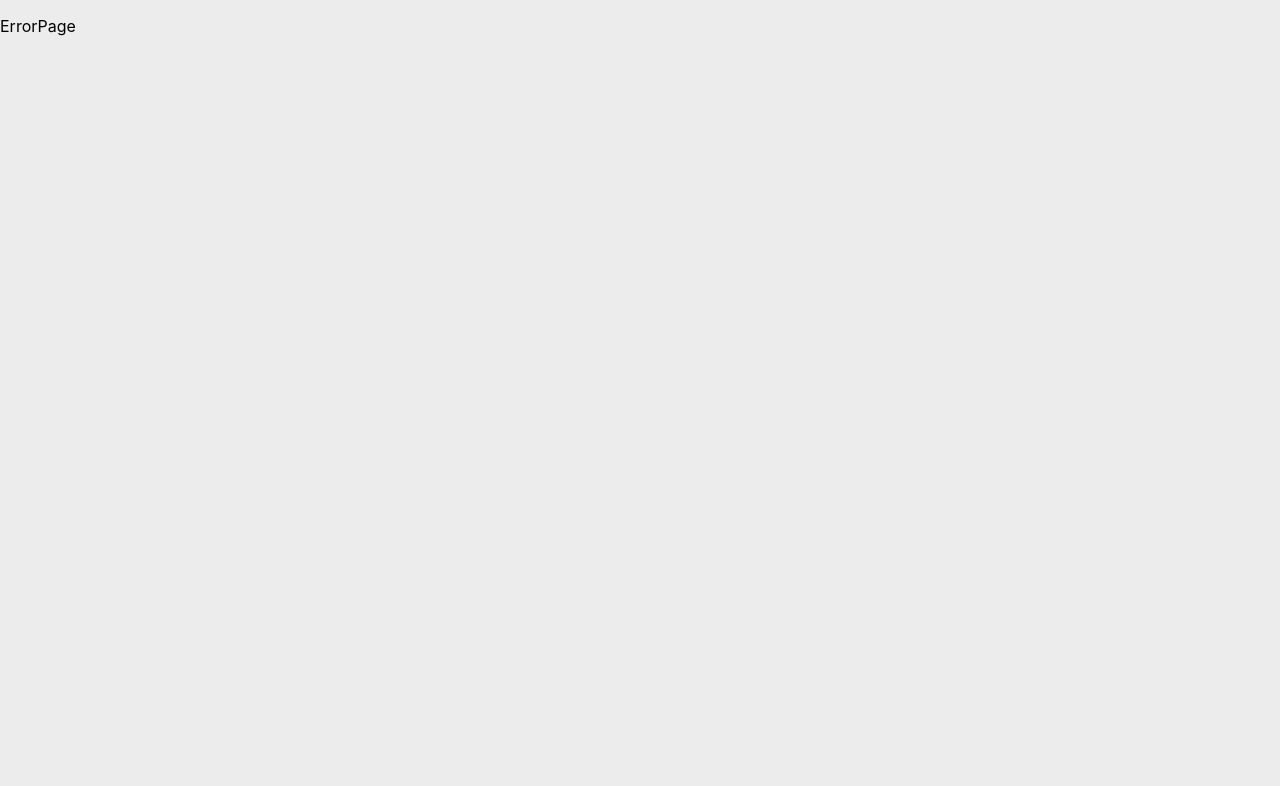
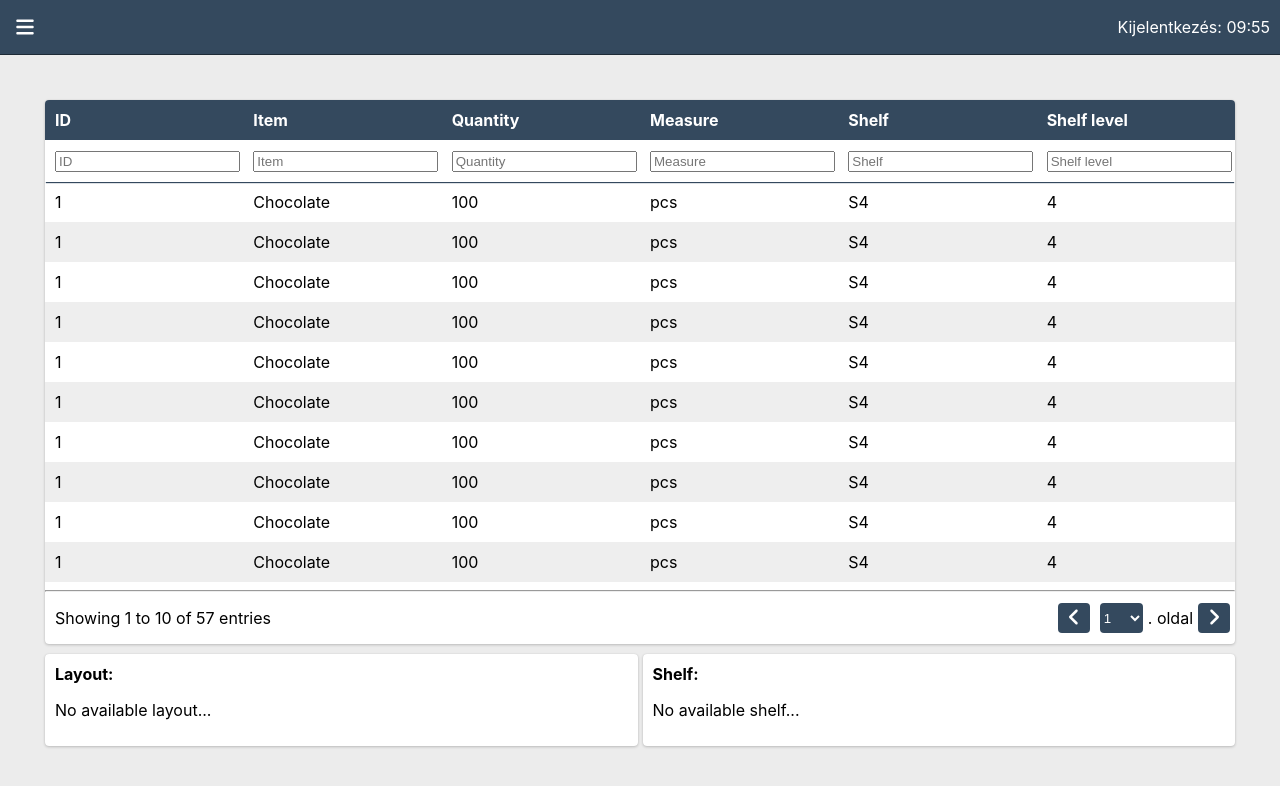
Before and after one commit to Efeglas/Racky, a React (Create React App) app: page /inventory in a window 1280 px wide. Before the commit this address had no page. Shown: the top 786 px of the page. Built offline with nearby package versions, Linux system fonts and the light colour scheme; no server answers; sample sign-in values are in the browser's storage.

Commit message:
Added inventory, adjusted home page
Added inventory page
Added inventory to navigation
Added inventory path to router
Adjusted search to home page

```diff
--- a/src/App.js
+++ b/src/App.js
@@ -8,7 +8,7 @@ import Login from "./pages/Login";
 import Root from "./pages/Root";
 import ErrorPage from "./pages/ErrorPage";
 import PrivateRoute from "./pages/PrivateRoute";
-import Search from "./pages/Search";
+import Home from "./pages/Home";
 import Roles from "./pages/Roles";
 import Users from "./pages/Users";
 import Password from "./pages/Password";
@@ -16,18 +16,20 @@ import Profile, {loader as userDataLoader} from "./pages/Profile";
 import UserInfo, {loader as adminsLoader} from "./pages/UserInfo";
 import Layout from "./pages/Layout";
 import Items from "./pages/Items";
+import Inventory from "./pages/Inventory";
 
 const router = createBrowserRouter([
   {path: "/login", element: <Login />},
   {path: "/userInfo", element: <UserInfo />, loader: adminsLoader},
   {path: "/", element: <PrivateRoute to='/login'><Root /></PrivateRoute>, errorElement: <ErrorPage />, children: [
-    {path: "/", element: <Search />},
+    {path: "/", element: <Home />},
     {path: "/roles", element: <Roles />},
     {path: "/users", element: <Users />},
     {path: "/password", element: <Password />},
     {path: "/layouts", element: <Layout />},
     {path: "/profile", element: <Profile />, loader: userDataLoader},
     {path: "/items", element: <Items />},
+    {path: "/inventory", element: <Inventory />},
   ]},
 ]);
 
--- a/src/components/SideNavigation.js
+++ b/src/components/SideNavigation.js
@@ -24,7 +24,10 @@ const SideNavigation = (props) => {
             </div>
         </div>
         <ul>
-          <li onClick={props.onOpen}>
+            <li onClick={props.onOpen}>
+              <NavLink to="/">Home</NavLink>
+            </li>
+            <li onClick={props.onOpen}>
               <NavLink to="/profile">Profile</NavLink>
             </li>
           <PrivateLink permission={[2]}>
@@ -47,6 +50,11 @@ const SideNavigation = (props) => {
               <NavLink to="/items">Items</NavLink>
             </li>
           </PrivateLink>
+          <PrivateLink permission={[5]}>
+            <li onClick={props.onOpen}>
+              <NavLink to="/inventory">Invetory</NavLink>
+            </li>
+          </PrivateLink>
           <li onClick={props.onLogout}>
             <button type='button'>Logout</button>
           </li>
--- /dev/null
+++ b/src/pages/Home.js
@@ -0,0 +1,7 @@
+const Home = () => {
+    return (
+        <p>Some kind of dashboard</p>
+    );
+}
+
+export default Home;
--- /dev/null
+++ b/src/pages/Inventory.js
@@ -0,0 +1,173 @@
+import Icon from '../icons/Icon';
+import style from './Inventory.module.css';
+import { useState, useEffect } from 'react';
+
+const Inventory = () => {
+
+    const [resultInventory, setResultInventory] = useState({});
+
+    const loadInventory = async () => {
+
+        const response = await fetch("http://192.168.50.62:8080/inventory/get", {
+            method: "POST",
+            headers: {
+                'Content-Type': 'application/json',
+            },
+            body: JSON.stringify({token: localStorage.getItem("token")})
+        });
+        const json = await response.json();
+        console.log(json);
+        setResultInventory(json.inventory);
+    }
+
+    useEffect(() => {
+        loadInventory();
+    }, []);
+
+    const generateOptions = () => {
+        //? PLACEHOLDER
+        const array = [];
+        for (let i = 1; i <= 100; i++) {
+            array.push(<option key={i} value={i}>{i}</option>);
+        }
+        return array;
+    }
+
+    return (
+        <div className={style.container}>
+
+            <div className={style.inventory}>
+                <table>
+                    <thead>
+                        <tr>
+                            <th>ID</th>
+                            <th>Item</th>
+                            <th>Quantity</th>
+                            <th>Measure</th>
+                            <th>Shelf</th>
+                            <th>Shelf level</th>
+                        </tr>
+                        <tr>
+                            <td><input type='text' placeholder='ID'/></td>
+                            <td><input type='text' placeholder='Item'/></td>
+                            <td><input type='text' placeholder='Quantity'/></td>
+                            <td><input type='text' placeholder='Measure'/></td>
+                            <td><input type='text' placeholder='Shelf'/></td>
+                            <td><input type='text' placeholder='Shelf level'/></td>
+                        </tr>
+                    </thead>
+                    <tbody>
+                        <tr>
+                            <td>1</td>
+                            <td>Chocolate</td>
+                            <td>100</td>
+                            <td>pcs</td>
+                            <td>S4</td>
+                            <td>4</td>
+                        </tr>
+                        <tr>
+                            <td>1</td>
+                            <td>Chocolate</td>
+                            <td>100</td>
+                            <td>pcs</td>
+                            <td>S4</td>
+                            <td>4</td>
+                        </tr>
+                        <tr>
+                            <td>1</td>
+                            <td>Chocolate</td>
+                            <td>100</td>
+                            <td>pcs</td>
+                            <td>S4</td>
+                            <td>4</td>
+                        </tr>
+                        <tr>
+                            <td>1</td>
+                            <td>Chocolate</td>
+                            <td>100</td>
+                            <td>pcs</td>
+                            <td>S4</td>
+                            <td>4</td>
+                        </tr>
+                        <tr>
+                            <td>1</td>
+                            <td>Chocolate</td>
+                            <td>100</td>
+                            <td>pcs</td>
+                            <td>S4</td>
+                            <td>4</td>
+                        </tr>
+                        <tr>
+                            <td>1</td>
+                            <td>Chocolate</td>
+                            <td>100</td>
+                            <td>pcs</td>
+                            <td>S4</td>
+                            <td>4</td>
+                        </tr>
+                        <tr>
+                            <td>1</td>
+                            <td>Chocolate</td>
+                            <td>100</td>
+                            <td>pcs</td>
+                            <td>S4</td>
+                            <td>4</td>
+                        </tr>
+                        <tr>
+                            <td>1</td>
+                            <td>Chocolate</td>
+                            <td>100</td>
+                            <td>pcs</td>
+                            <td>S4</td>
+                            <td>4</td>
+                        </tr>
+                        <tr>
+                            <td>1</td>
+                            <td>Chocolate</td>
+                            <td>100</td>
+                            <td>pcs</td>
+                            <td>S4</td>
+                            <td>4</td>
+                        </tr>
+                        <tr>
+                            <td>1</td>
+                            <td>Chocolate</td>
+                            <td>100</td>
+                            <td>pcs</td>
+                            <td>S4</td>
+                            <td>4</td>
+                        </tr>
+                    </tbody>
+                </table>
+                <hr className={style.mb0}></hr>
+                <div className={style.pagination}>
+                    <div>
+                        <p>Showing 1 to 10 of 57 entries</p>
+                    </div>
+                    <div>
+                        <button><Icon size='20' icon='angle-left' /></button>
+                        <select>
+                            {generateOptions()}
+                        </select>
+                        . oldal
+                        <button><Icon size='20' icon='angle-right' /></button>
+                    </div>
+                </div>
+            </div>
+
+            <div className={style.layout}>
+                <div>
+                    <h4>Layout:</h4>
+                    <p>No available layout...</p>
+                </div>
+                <div>
+                    <h4>Shelf:</h4>
+                    <p>No available shelf...</p>
+                </div>
+            </div>
+
+        </div>
+    );
+}
+
+export default Inventory;
--- /dev/null
+++ b/src/pages/Inventory.module.css
@@ -0,0 +1,152 @@
+.container {
+    display: flex;
+    align-items: center;
+    flex-direction: column;
+    padding: 30px;
+}
+
+.inventory {
+    background-color: white;
+    box-shadow: 0 0 1px rgba(0,0,0,.125),0 1px 3px rgba(0,0,0,.2);
+    border-radius: 4px;
+    width: 100%;
+}
+
+.layout {
+    margin-top: 10px;
+    width: 100%;
+    display: flex;
+}
+
+.layout h4{
+    margin: 0;
+}
+
+.layout div:first-of-type{
+    background-color: white;
+    box-shadow: 0 0 1px rgba(0,0,0,.125),0 1px 3px rgba(0,0,0,.2);
+    border-radius: 4px;
+    width: 100%;
+    margin-right: 5px;
+    padding: 10px;
+}
+
+.layout div:last-of-type{
+    background-color: white;
+    box-shadow: 0 0 1px rgba(0,0,0,.125),0 1px 3px rgba(0,0,0,.2);
+    border-radius: 4px;
+    width: 100%;
+    padding: 10px;
+}
+
+.inventory table {
+    border-collapse: collapse;
+    width: 100%;
+}
+
+.inventory table thead {
+    box-shadow: 0 2px 1px -1px #34495e;
+}
+
+.inventory table th {
+    background-color: #34495e;
+    color: white;
+    text-align: left;
+}
+
+.inventory table th,
+.inventory table td {
+    padding: 10px;
+}
+
+.inventory table th:first-of-type {
+    border-top-left-radius: 4px;
+}
+
+.inventory table th:last-of-type {
+    border-top-right-radius: 4px;
+}
+
+.inventory table tbody tr{
+    width: 100%;
+    display: table;
+    table-layout: fixed;
+}
+
+.inventory table thead tr{
+    width: 100%;
+    display: table;
+    table-layout: fixed;
+}
+
+.inventory table tbody tr:nth-child(even) {
+    background-color: rgb(238, 238, 238);
+}
+
+.inventory table tbody tr:hover {
+    background-color: #3498db25;
+}
+
+.inventory table tbody {
+    display: block;
+    max-height: 600px;
+    overflow-y: auto;
+}
+
+.textCenter {
+    text-align: center;
+}
+
+.pagination {
+    display: flex;
+    justify-content: space-between;
+}
+
+.pagination div:first-of-type{
+    display: flex;
+    align-items: center;
+    justify-content: flex-end;
+}
+
+.pagination div:first-of-type p{
+    margin-left: 10px;
+}
+
+.pagination div:last-of-type{
+    display: flex;
+    align-items: center;
+    justify-content: flex-end;
+}
+
+.pagination select{
+    height: 30px;
+    border: none;
+    border-radius: 4px;
+    margin: 5px;
+}
+
+.pagination button{
+    height: 30px;
+    border: none;
+    border-radius: 4px;
+    margin: 5px;
+}
+
+.pagination select,
+.pagination button {
+    color: white;
+    background-color: #34495e;
+}
+
+.pagination button:hover {
+    background-color: #425970;
+    cursor: pointer;
+}
+
+.mb0 {
+    margin-bottom: 0;
+}
+
+.flex {
+    display: flex;
+}
--- a/src/pages/Search.js
+++ /dev/null
@@ -1,8 +0,0 @@
-const Search = () => {
-    console.log("RIP");
-    return (
-        <p>asdf</p>
-    );
-}
-
-export default Search;
```
